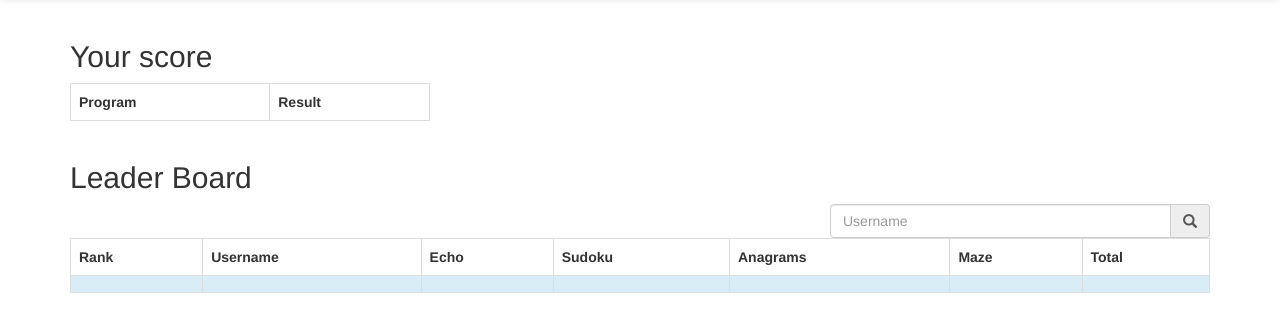
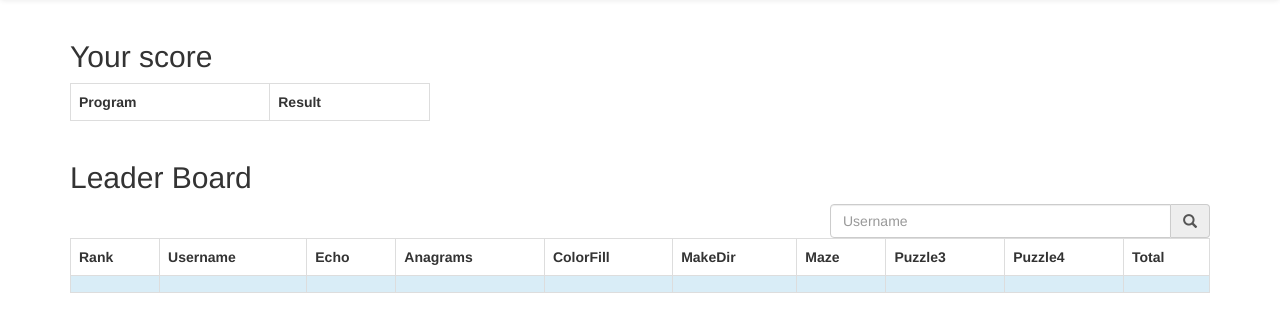
Before and after one commit to ratanraj/tetris, a Django app: page /leaderboard in a window 1280 px wide. Shown: the part 52-384 px from the top of the page. Run offline with Django 3.2, Linux system fonts and the light colour scheme; a user stored in the database is signed in; data that the repository does not hold is empty; some libraries are stand-ins or nearby versions.

Commit message:
table fix

```diff
--- a/leaderboard/templates/leaderboard.html
+++ b/leaderboard/templates/leaderboard.html
@@ -85,18 +85,25 @@
                             <th>Rank</th>
                             <th>Username</th>
                             <th>Echo</th>
-                            <th>Sudoku</th>
                             <th>Anagrams</th>
+                            <th>ColorFill</th>
+                            <th>MakeDir</th>
                             <th>Maze</th>
+                            <th>Puzzle3</th>
+                            <th>Puzzle4</th>
+
                             <th>Total</th>
                         </tr>
                         <tr id="userscore" class="info">
                             <td v-text="score.rank"></td>
                             <td v-text="score.user_name"></td>
                             <td v-text="score.programs.Echo.score"></td>
-                            <td v-text="score.programs.sudoku.score"></td>
-                            <td v-text="score.programs.anagrams.score"></td>
-                            <td v-text="score.programs.maze.score"></td>
+                            <td v-text="score.programs.Anagrams.score"></td>
+                            <td v-text="score.programs.ColorFill.score"></td>
+                            <td v-text="score.programs.MakeDir.score"></td>
+                            <td v-text="programs.Maze.score"></td>
+                            <td v-text="programs.Puzzle3.score"></td>
+                            <td v-text="programs.Puzzle4.score"></td>
                             <td v-text="score.total"></td>
                         </tr>
                         <tr v-repeat="users | filterBy searchText in user_name | orderBy 'total' -1">
```
